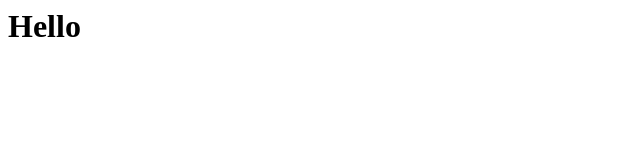
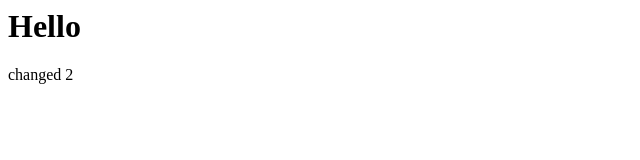
Before and after one commit to binaya-batas/outside_git, a plain HTML site: page index.html in a window 1280 px wide. Shown: the full height of the page, 0-640 px from the left. Drawn offline with Linux system fonts and the light colour scheme.

Commit message:
second 3

```diff
--- a/index.html
+++ b/index.html
@@ -1 +1,2 @@
 <h1>Hello</h1>
+<p> changed 2</p>
```
